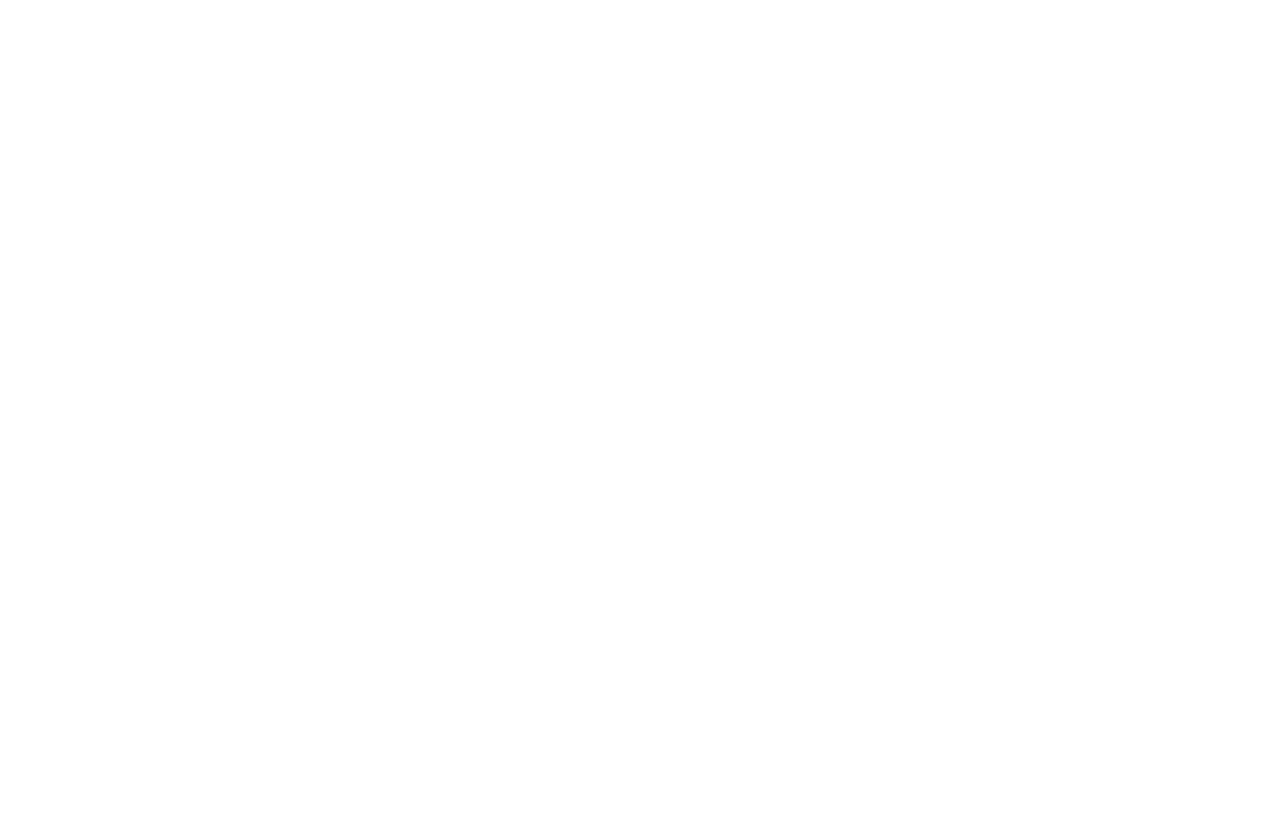
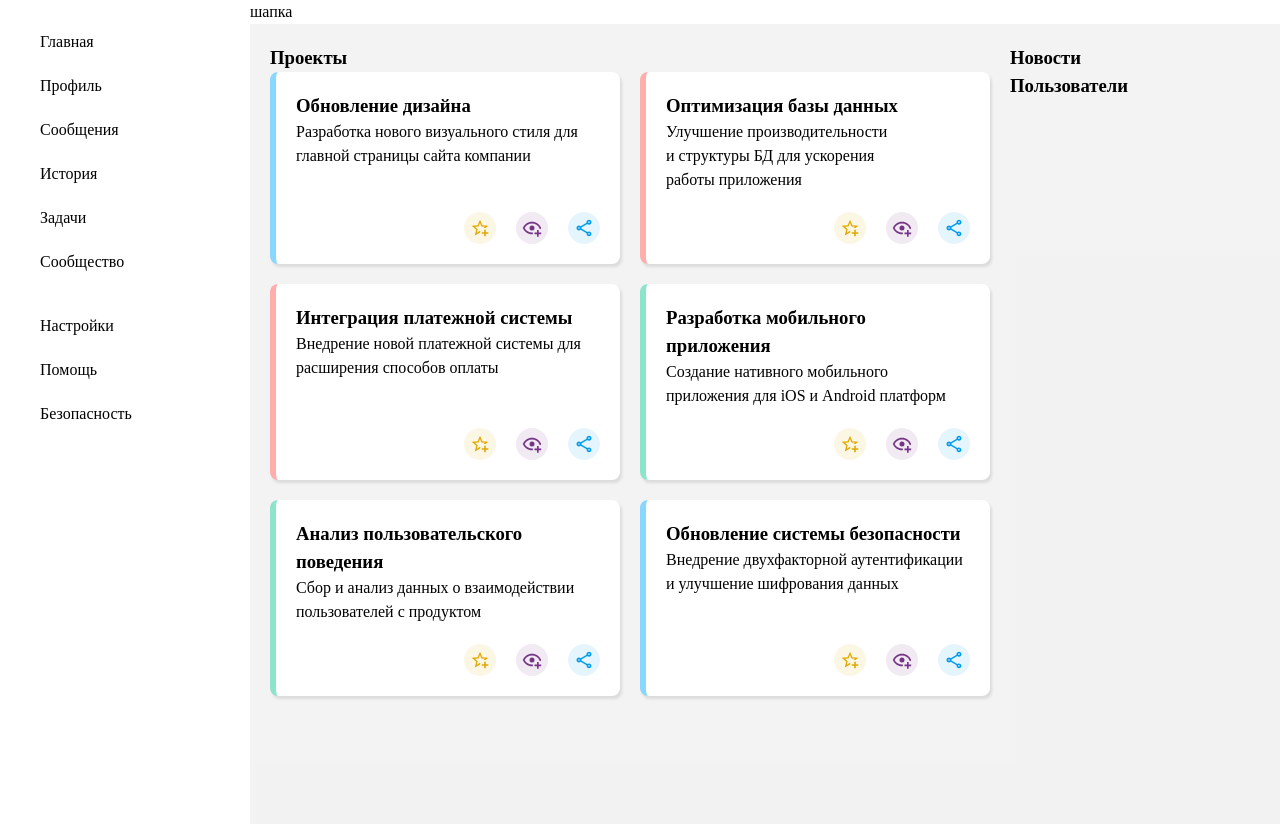
Before and after one commit to ceochupin/dash-board, a website built with webpack: page src/index.html in a window 1280 px wide. Before the commit the page ends 800 px from the top, so only its background shows below. Built offline with nearby package versions, Linux system fonts and the light colour scheme.

Commit message:
cards style

```diff
--- a/package.json
+++ b/package.json
@@ -24,7 +24,7 @@
     "html-webpack-plugin": "^5.6.3",
     "mini-css-extract-plugin": "^2.9.2",
     "postcss-loader": "^8.1.1",
-    "webpack": "^5.96.1",
+    "webpack": "^5.97.1",
     "webpack-cli": "^5.1.4",
     "webpack-dev-server": "^5.1.0"
   }
--- a/src/index.html
+++ b/src/index.html
@@ -1,11 +1,129 @@
 <!DOCTYPE html>
 <html lang="ru">
 <head>
-    <meta charset="UTF-8">
-    <meta name="viewport" content="width=device-width, initial-scale=1.0">
-    <title>Dash Board</title>
+	<meta charset="UTF-8">
+	<meta name="viewport" content="width=device-width, initial-scale=1.0">
+	<title>Dash Board</title>
 </head>
 <body>
+	<section class="section">
+		<section class="sidebar">
+			<div class="sidebar__logo-container"></div>
 
+			<div class="sidebar__menu-container">
+				<nav class="sidebar__menu">
+					<ul class="sidebar__links-list">
+						<li class="sidebar__links-list-item">
+							<a href="#0" class="sidebar__link">Главная</a>
+						</li>
+
+						<li class="sidebar__links-list-item">
+							<a href="#0" class="sidebar__link">Профиль</a>
+						</li>
+
+						<li class="sidebar__links-list-item">
+							<a href="#0" class="sidebar__link">Сообщения</a>
+						</li>
+
+						<li class="sidebar__links-list-item">
+							<a href="#0" class="sidebar__link">История</a>
+						</li>
+
+						<li class="sidebar__links-list-item">
+							<a href="#0" class="sidebar__link">Задачи</a>
+						</li>
+
+						<li class="sidebar__links-list-item">
+							<a href="#0" class="sidebar__link">Сообщество</a>
+						</li>
+					</ul>
+				</nav>
+
+				<nav class="sidebar__menu">
+					<ul class="sidebar__links-list">
+						<li class="sidebar__links-list-item">
+							<a href="#0" class="sidebar__link">Настройки</a>
+						</li>
+
+						<li class="sidebar__links-list-item">
+							<a href="#0" class="sidebar__link">Помощь</a>
+						</li>
+
+						<li class="sidebar__links-list-item">
+							<a href="#0" class="sidebar__link">Безопасность</a>
+						</li>
+					</ul>
+				</nav>
+			</div>
+		</section>
+
+		<section class="container">
+			<header class="header">шапка</header>
+
+			<main class="content">
+				<div class="content__container">
+					<h3 class="content__title">Проекты</h3>
+
+					<ul class="card content__cards"></ul>
+				</div>
+
+				<div class="content__right-bar">
+					<div class="content__block">
+						<h3 class="content__title">Новости</h3>
+
+						<div class="content__container"></div>
+					</div>
+
+					<div class="content__block">
+						<h3 class="content__title">Пользователи</h3>
+
+						<div class="content__container"></div>
+					</div>
+				</div>
+			</main>
+		</section>
+	</section>
+
+	<template id="cardTemplate">
+		<li class="card__container">
+			<div class="card__content">
+				<h3 class="card__title"></h3>
+
+				<p class="card__text"></p>
+			</div>
+
+			<div class="card__button-container">
+				<a class="card__button" src="#0">
+					<svg
+						xmlns="http://www.w3.org/2000/svg"
+						viewBox="0 0 24 24"
+						class="card__button-image card__button-image_favorite"
+					>
+						<path d="m5.8 21 1.6-7L2 9.2l7.2-.6L12 2l2.8 6.6 7.2.6-3.2 2.8H18c-.7 0-1.4.1-2.1.4l2.2-1.9-4.4-.4-1.7-4-1.7 4-4.4.4 3.3 2.9-1 4.3 3.8-2.3.5.3c-.2.5-.4 1.1-.4 1.6L5.8 21M17 14v3h-3v2h3v3h2v-3h3v-2h-3v-3h-2Z"/>
+					</svg>
+				</a>
+
+				<a class="card__button" src="#0">
+					<svg
+						xmlns="http://www.w3.org/2000/svg"
+						viewBox="0 0 24 24"
+						class="card__button-image card__button-image_details"
+					>
+						<path d="M12 4.5C7 4.5 2.73 7.61 1 12c1.73 4.39 6 7.5 11 7.5.36 0 .72 0 1.08-.05a6.09 6.09 0 0 1-.08-.95c0-.36.04-.72.1-1.08-.36.04-.73.08-1.1.08-3.76 0-7.17-2.14-8.82-5.5a9.821 9.821 0 0 1 17.64 0c-.12.24-.26.45-.39.68.66.16 1.29.43 1.86.82.27-.5.51-1 .71-1.5-1.73-4.39-6-7.5-11-7.5M12 9a3 3 0 0 0-3 3 3 3 0 0 0 3 3 3 3 0 0 0 3-3 3 3 0 0 0-3-3m6 5.5v3h-3v2h3v3h2v-3h3v-2h-3v-3h-2Z"/>
+					</svg>
+				</a>
+
+				<a class="card__button" src="#0">
+					<svg
+						xmlns="http://www.w3.org/2000/svg"
+						viewBox="0 0 24 24"
+						class="card__button-image card__button-image_share"
+					>
+						<path d="M18 16.08c-.76 0-1.44.3-1.96.77L8.91 12.7c.05-.23.09-.46.09-.7s-.04-.47-.09-.7l7.05-4.11c.54.5 1.25.81 2.04.81 1.66 0 3-1.34 3-3s-1.34-3-3-3-3 1.34-3 3c0 .24.04.47.09.7L8.04 9.81C7.5 9.31 6.79 9 6 9c-1.66 0-3 1.34-3 3s1.34 3 3 3c.79 0 1.5-.31 2.04-.81l7.12 4.15c-.05.21-.08.43-.08.66 0 1.61 1.31 2.91 2.92 2.91s2.92-1.3 2.92-2.91-1.31-2.92-2.92-2.92M18 4c.55 0 1 .45 1 1s-.45 1-1 1-1-.45-1-1 .45-1 1-1M6 13c-.55 0-1-.45-1-1s.45-1 1-1 1 .45 1 1-.45 1-1 1m12 7c-.55 0-1-.45-1-1s.45-1 1-1 1 .45 1 1-.45 1-1 1Z"/>
+					</svg>
+				</a>
+			</div>
+		</li>
+	</template>
 </body>
 </html>
--- /dev/null
+++ b/src/scripts/cards.js
@@ -0,0 +1,32 @@
+export const cards = [
+  {
+    "title": "Обновление дизайна",
+    "description": "Разработка нового визуального стиля для главной страницы сайта компании",
+    "type": "low"
+  },
+  {
+    "title": "Оптимизация базы данных",
+    "description": "Улучшение производительности и структуры БД для ускорения работы приложения",
+    "type": "high"
+  },
+  {
+    "title": "Интеграция платежной системы",
+    "description": "Внедрение новой платежной системы для расширения способов оплаты",
+    "type": "high"
+  },
+  {
+    "title": "Разработка мобильного приложения",
+    "description": "Создание нативного мобильного приложения для iOS и Android платформ",
+    "type": "normal"
+  },
+  {
+    "title": "Анализ пользовательского поведения",
+    "description": "Сбор и анализ данных о взаимодействии пользователей с продуктом",
+    "type": "normal"
+  },
+  {
+    "title": "Обновление системы безопасности",
+    "description": "Внедрение двухфакторной аутентификации и улучшение шифрования данных",
+    "type": "low"
+  },
+]
--- a/src/scripts/index.js
+++ b/src/scripts/index.js
@@ -1,3 +1,32 @@
+import '../styles/variables.css';
 import '../styles/font.css';
 import '../styles/global.css';
 import '../styles/style.css';
+
+import { cards } from './cards.js'
+
+const cardTemplate = document.querySelector('#cardTemplate');
+const cardPlace = document.querySelector('.content__cards');
+
+const typeCard = {
+  low: 'card__container_low',
+  normal: 'card__container_normal',
+  high: 'card__container_high',
+}
+
+const createCard = (card) => {
+  const cardElement = cardTemplate.content.querySelector('.card__container').cloneNode(true);
+  const cardTitle = cardElement.querySelector('.card__title');
+  const cardText = cardElement.querySelector('.card__text');
+
+  cardElement.classList.add(typeCard[`${card.type}`])
+  cardTitle.textContent = card.title;
+  cardText.textContent = card.description;
+
+  return cardElement;
+}
+
+cards.forEach((card) => {
+  const cardElement = createCard(card);
+  cardPlace.append(cardElement);
+})
--- a/src/styles/global.css
+++ b/src/styles/global.css
@@ -0,0 +1,57 @@
+*,
+*::before,
+*::after {
+  box-sizing: border-box;
+}
+
+* {
+  margin: 0;
+}
+
+body {
+  line-height: 1.5;
+  -webkit-font-smoothing: antialiased;
+}
+
+img,
+picture,
+video,
+canvas,
+svg {
+  display: block;
+  max-width: 100%;
+}
+
+input,
+button,
+textarea,
+select {
+  font: inherit;
+}
+
+p,
+h1,
+h2,
+h3,
+h4,
+h5,
+h6 {
+  overflow-wrap: break-word;
+}
+
+p {
+  text-wrap: pretty;
+}
+
+a {
+  color: inherit;
+}
+
+h1,
+h2,
+h3,
+h4,
+h5,
+h6 {
+  text-wrap: balance;
+}
--- a/src/styles/style.css
+++ b/src/styles/style.css
@@ -0,0 +1,144 @@
+.section {
+  display: grid;
+  grid-template-columns: 250px 1fr;
+  min-block-size: 100dvb;
+}
+
+.sidebar {
+  display: grid;
+  gap: 30px;
+  align-content: start;
+}
+
+.sidebar__logo-container {}
+
+.sidebar__menu-container {
+  display: grid;
+  gap: 40px;
+  align-content: start;
+}
+
+.sidebar__menu {}
+
+.sidebar__links-list {
+  display: grid;
+  gap: 20px;
+  list-style: none;
+}
+
+.sidebar__links-list-item {}
+
+
+.sidebar__link {
+  text-decoration: none;
+  color: currentColor;
+  font-family: inherit;
+}
+
+.content {
+  display: grid;
+  grid-template-rows: 150px 1fr;
+}
+
+.content {
+  display: grid;
+  grid-template-columns: 1fr minmax(150px, 250px);
+  padding: 20px;
+  gap: 20px;
+  background: rgb(192 192 192 / 0.2);
+  min-block-size: 100%;
+}
+
+.content__cards {
+  display: flex;
+  gap: 20px;
+  flex-wrap: wrap;
+  list-style: none;
+  padding: 0;
+}
+
+.card__container {
+  background: #fff;
+  border-radius: 8px;
+  border-inline-start: 4px solid #fff;
+  box-shadow: 2px 3px 3px rgb(0 0 0 / 0.1);
+  padding: 20px;
+  flex-basis: 300px;
+  flex-grow: 1;
+
+  display: flex;
+  flex-direction: column;
+  justify-content: space-between;
+  gap: 20px;
+}
+
+.card__container_low {
+  border-inline-start: 6px solid rgb(var(--color-low));
+}
+
+.card__container_normal {
+  border-inline-start: 6px solid rgb(var(--color-normal));
+}
+
+.card__container_high {
+  border-inline-start: 6px solid rgb(var(--color-high));
+}
+
+.card__button-container {
+  display: flex;
+  gap: 20px;
+  justify-content: end;
+}
+
+.card__button {
+  display: flex;
+  place-content: center;
+  inline-size: 32px;
+  block-size: 32px;
+  border-radius: 50%;
+  cursor: pointer;
+}
+
+.card__button:has(.card__button-image_favorite) {
+  background: rgb(var(--color-favorite) / var(--opacity-bg));
+}
+
+.card__button:has(.card__button-image_details) {
+  background: rgb(var(--color-details) / var(--opacity-bg));
+}
+
+.card__button:has(.card__button-image_share) {
+  background: rgb(var(--color-share) / var(--opacity-bg));
+}
+
+.card__button:hover:has(.card__button-image_favorite) {
+  background: rgb(var(--color-favorite) / var(--opacity-color));
+}
+
+.card__button:hover:has(.card__button-image_details) {
+  background: rgb(var(--color-details) / var(--opacity-color));
+}
+
+.card__button:hover:has(.card__button-image_share) {
+  background: rgb(var(--color-share) / var(--opacity-color));
+}
+
+.card__button-image {
+  inline-size: 20px;
+}
+
+.card__button-image_favorite {
+  fill: rgb(var(--color-favorite) / var(--opacity-color));
+}
+
+.card__button-image_details {
+  fill: rgb(var(--color-details) / var(--opacity-color));
+}
+
+.card__button-image_share {
+  fill: rgb(var(--color-share) / var(--opacity-color));
+}
+
+.card__button:hover .card__button-image {
+  fill: #fff;
+}
--- /dev/null
+++ b/src/styles/variables.css
@@ -0,0 +1,12 @@
+:root {
+  --color-favorite: 224 170 0;
+  --color-details: 116 53 134;
+  --color-share: 0 156 233;
+
+  --opacity-bg: 0.1;
+  --opacity-color: 1;
+
+  --color-low: 137 214 255;
+  --color-normal: 140 229 203;
+  --color-high: 255 174 171;
+}
```
Also changed, not shown: 1 other file.
